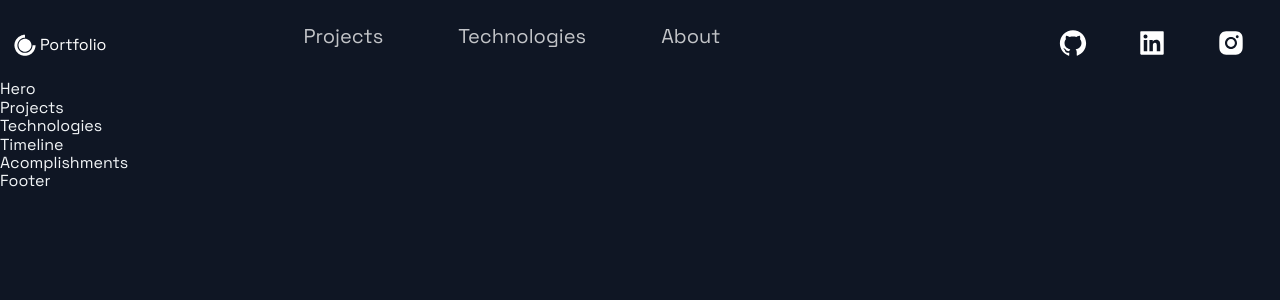
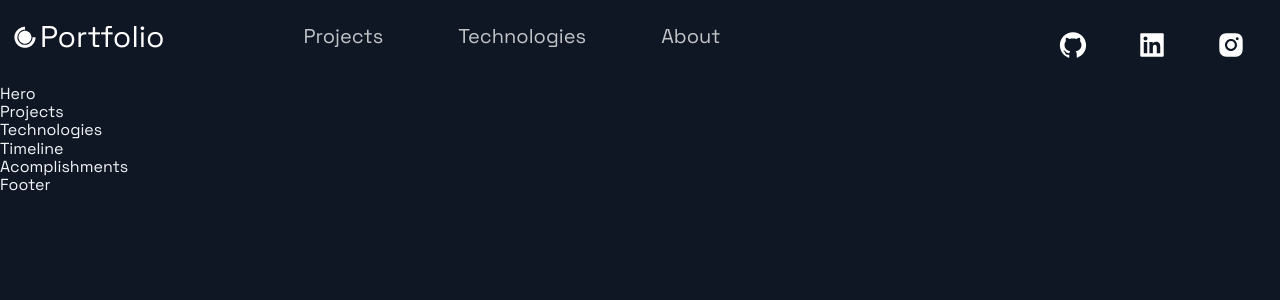
Before and after one commit to tsertic/portfolio-2022, a Next.js app: page / in a window 1280 px wide. Shown: the top 300 px of the page. Built offline with nearby package versions, Linux system fonts and the light colour scheme.

Commit message:
finished header section

```diff
--- a/src/components/Header/Header.js
+++ b/src/components/Header/Header.js
@@ -10,14 +10,22 @@ import {
   Div3,
   NavLink,
   SocialIcons,
+  Span,
 } from "./HeaderStyles";
 
 const Header = () => (
   <Container>
     <Div1>
       <Link href="/">
-        <a style={{ display: "flex", alignItems: "center", color: "white" }}>
-          <DiCssdeck size="3rem" /> <span>Portfolio</span>
+        <a
+          style={{
+            display: "flex",
+            alignItems: "center",
+            color: "white",
+            marginBottom: "20px",
+          }}
+        >
+          <DiCssdeck size="3rem" /> <Span>Portfolio</Span>
         </a>
       </Link>
     </Div1>
--- a/src/components/Header/HeaderStyles.js
+++ b/src/components/Header/HeaderStyles.js
@@ -1,5 +1,5 @@
-import { IoIosArrowDropdown } from 'react-icons/io';
-import styled from 'styled-components';
+import { IoIosArrowDropdown } from "react-icons/io";
+import styled from "styled-components";
 
 export const Container = styled.div`
   display: grid;
@@ -16,6 +16,10 @@ export const Container = styled.div`
     grid-column-gap: 0.5rem;
     grid-row-gap: 0.5rem;
   }
+`;
+
+export const Span = styled.span`
+  font-size: 3rem;
 `;
 export const Div1 = styled.div`
   grid-area: 1 / 1 / 2 / 2;
@@ -94,8 +98,8 @@ export const NavProductsIcon = styled(IoIosArrowDropdown)`
   display: flex;
   align-self: center;
   transition: 0.3s ease;
-  opacity: ${({ isOpen }) => (isOpen ? '1' : '.75')};
-  transform: ${({ isOpen }) => (isOpen ? 'scaleY(-1)' : 'scaleY(1)')};
+  opacity: ${({ isOpen }) => (isOpen ? "1" : ".75")};
+  transform: ${({ isOpen }) => (isOpen ? "scaleY(-1)" : "scaleY(1)")};
 
   &:hover {
     opacity: 1;
@@ -107,18 +111,16 @@ export const NavProductsIcon = styled(IoIosArrowDropdown)`
   }
 `;
 
-
 // Social Icons
 
 export const SocialIcons = styled.a`
-transition: 0.3s ease;
-color: white;
-border-radius: 50px;
+  transition: 0.3s ease;
+  color: white;
+  border-radius: 50px;
   padding: 8px;
-&:hover {
+  &:hover {
     background-color: #212d45;
     transform: scale(1.2);
     cursor: pointer;
-
   }
-`
+`;
```
